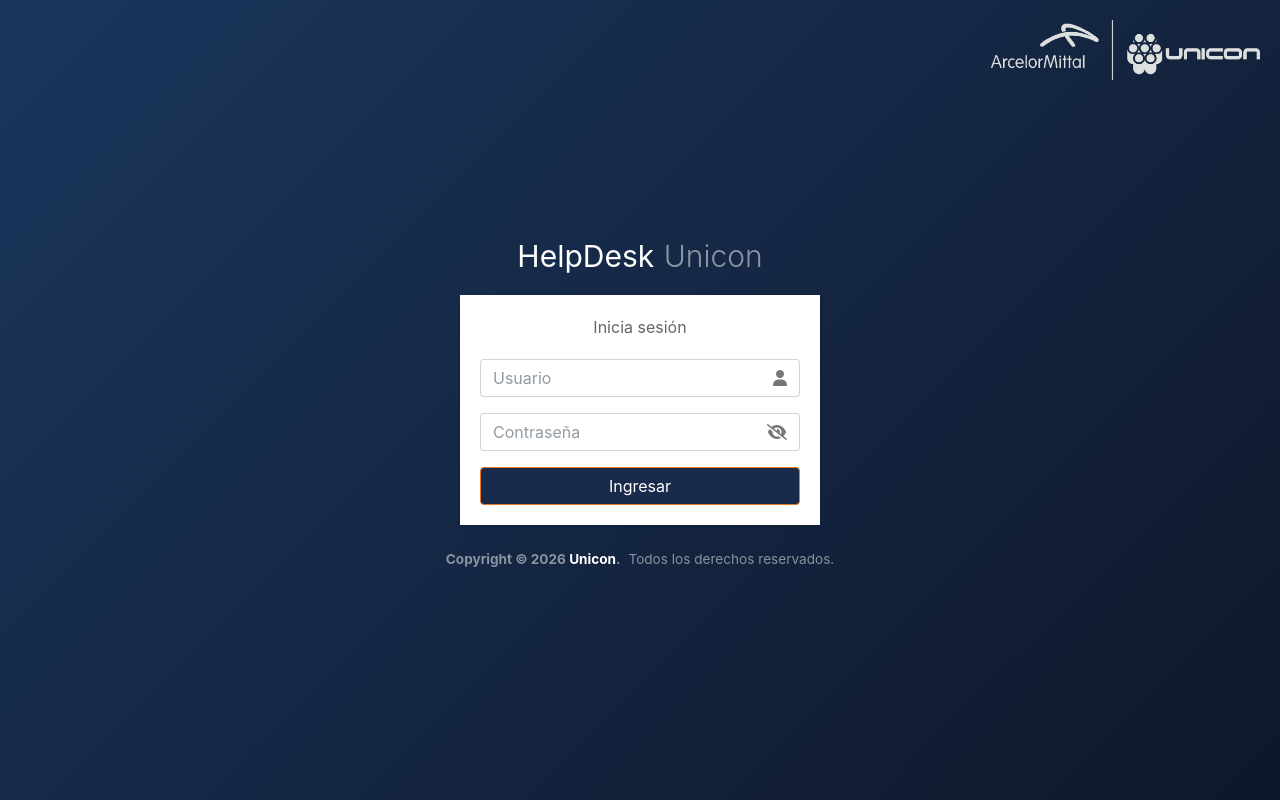
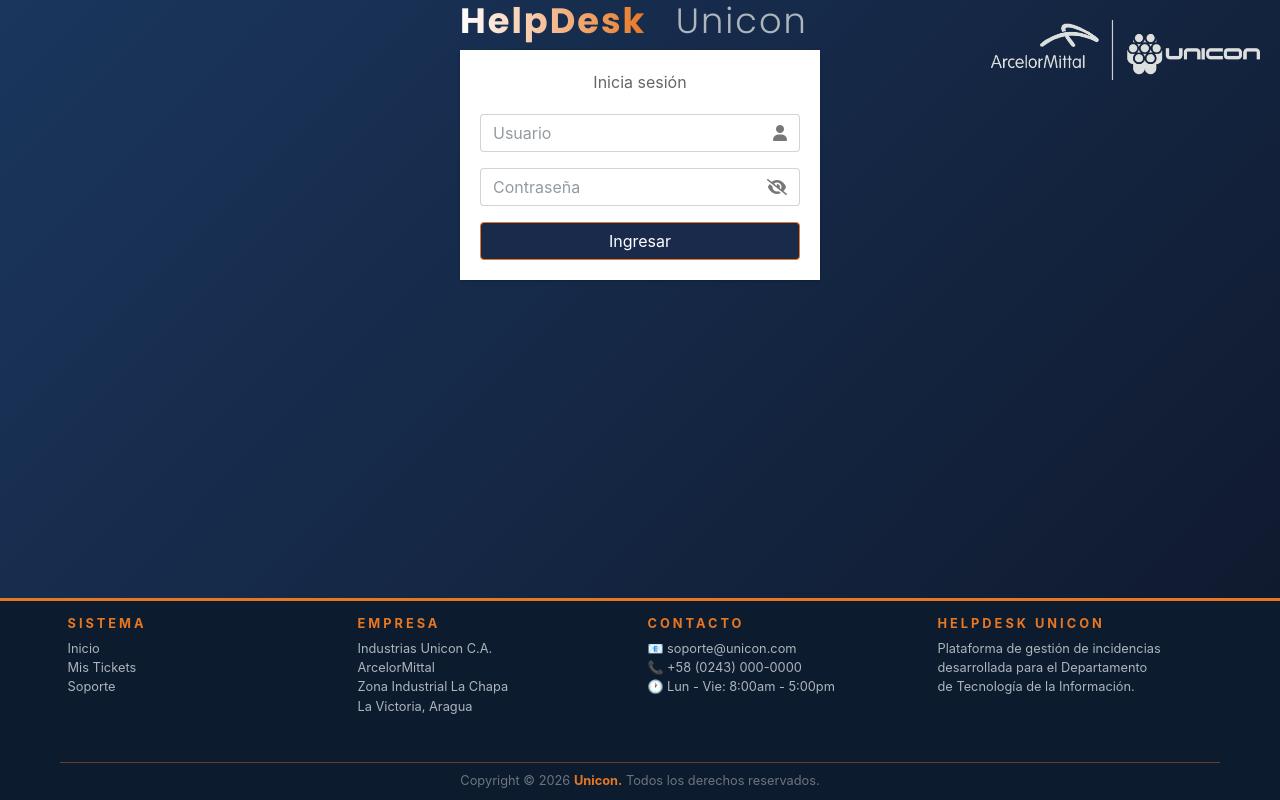
Before and after one commit to Ander2817/helpdesk_unicon, a PHP site: page / in a window 1280 px wide. Run offline with PHP 8.4, Linux system fonts and the light colour scheme; some libraries are stand-ins or nearby versions.

Commit message:
Visuales

```diff
--- a/assets/css/styles.css
+++ b/assets/css/styles.css
@@ -26,3 +26,65 @@ b {
     font-size: 30px;
 
 }
+
+html, body {
+    margin: 0;
+    padding: 0;
+    min-height: 100vh;
+    display: flex;
+    flex-direction: column;
+}
+
+footer {
+    width: 100%;
+    margin-top: auto !important;
+}
+
+footer {
+    padding: 25px 60px 15px 60px !important;
+}
+
+footer h6 {
+    margin-bottom: 10px !important;
+}
+
+footer ul li {
+    line-height: 1.7 !important;
+}
+
+footer p {
+    font-size: 0.82rem !important;
+    line-height: 1.6 !important;
+}
+
+footer hr {
+    margin: 8px 0 12px 0 !important;
+}
+
+footer {
+    padding: 15px 60px 10px 60px !important;
+}
+
+footer h6 {
+    margin-bottom: 8px !important;
+    font-size: 0.8rem !important;
+    letter-spacing: 3px !important;
+}
+
+footer ul li {
+    line-height: 1.5 !important;
+    font-size: 0.8rem !important;
+}
+
+footer p {
+    font-size: 0.8rem !important;
+    line-height: 1.5 !important;
+}
+
+footer hr {
+    margin: 6px 0 8px 0 !important;
+}
+
+footer .copyright {
+    font-size: 0.75rem !important;
+}
--- a/index.php
+++ b/index.php
@@ -3,6 +3,7 @@
 <head>
     <meta charset="UTF-8">
     <title>HelpDesk Unicon - Login</title>
+    <link href="https://fonts.googleapis.com/css2?family=Poppins:wght@300;600;700&display=swap" rel="stylesheet">
     <link rel="stylesheet" href="https://cdn.jsdelivr.net/npm/bootstrap@5.3.0/dist/css/bootstrap.min.css">
     <link rel="stylesheet" href="https://cdnjs.cloudflare.com/ajax/libs/font-awesome/6.4.0/css/all.min.css">
     <link rel="stylesheet" href="https://cdn.jsdelivr.net/npm/admin-lte@3.2/dist/css/adminlte.min.css">
@@ -65,10 +66,26 @@
 
 <div class="login-box">
     <!-- Hacemos que el texto del título sea blanco para que contraste con el nuevo fondo oscuro -->
-    <div class="login-logo text-white">
-        <b class="text-white">HelpDesk</b>
-        <span class="texto-secundario text-white-50 fw-light">Unicon</span>
-    </div>
+    <h1 style="
+    font-family: 'Poppins', sans-serif;
+    font-size: 2.2rem;
+    font-weight: 700;
+    letter-spacing: 2px;
+    white-space: nowrap;
+">
+    <span style="
+        background: linear-gradient(90deg, #ffffff 0%, #E87722 100%);
+        -webkit-background-clip: text;
+        -webkit-text-fill-color: transparent;
+        background-clip: text;
+    ">HelpDesk</span>
+    <span style="
+        color: #adb5bd;
+        font-weight: 300;
+        margin-left: 20px;
+        -webkit-text-fill-color: #adb5bd;
+    ">Unicon</span>
+</h1>
     <div class="card">
         <div class="card-body login-card-body">
             <p class="login-box-msg">Inicia sesión</p>
@@ -101,9 +118,60 @@
 </div>
 
 <!-- Hacemos el texto del footer más claro para que se lea perfectamente sobre el fondo azul oscuro -->
-<footer class="text-center mt-4 text-white-50" style="font-size: 0.85rem;">
-    <strong>Copyright &copy; 2026 <a href="#" class="text-white text-decoration-none fw-bold">Unicon</a>.</strong>
-    <div class="d-inline ms-1">Todos los derechos reservados.</div>
+<footer style="background-color: #0d1b2e; border-top: 3px solid #E87722; padding: 40px 60px 20px 60px; width: 100%;">
+    <div class="row text-white" style="margin: 0;">
+
+        <!-- Columna 1 -->
+        <div class="col-md-3 mb-4">
+            <h6 style="color: #E87722; font-weight: bold; letter-spacing: 2px; margin-bottom: 15px;">SISTEMA</h6>
+            <ul class="list-unstyled" style="font-size: 0.85rem; color: #adb5bd; line-height: 2;">
+                <li>Inicio</li>
+                <li>Mis Tickets</li>
+                <li>Soporte</li>
+            </ul>
+        </div>
+
+        <!-- Columna 2 -->
+        <div class="col-md-3 mb-4">
+            <h6 style="color: #E87722; font-weight: bold; letter-spacing: 2px; margin-bottom: 15px;">EMPRESA</h6>
+            <ul class="list-unstyled" style="font-size: 0.85rem; color: #adb5bd; line-height: 2;">
+                <li>Industrias Unicon C.A.</li>
+                <li>ArcelorMittal</li>
+                <li>Zona Industrial La Chapa</li>
+                <li>La Victoria, Aragua</li>
+            </ul>
+        </div>
+
+        <!-- Columna 3 -->
+        <div class="col-md-3 mb-4">
+            <h6 style="color: #E87722; font-weight: bold; letter-spacing: 2px; margin-bottom: 15px;">CONTACTO</h6>
+            <ul class="list-unstyled" style="font-size: 0.85rem; color: #adb5bd; line-height: 2;">
+                <li>📧 soporte@unicon.com</li>
+                <li>📞 +58 (0243) 000-0000</li>
+                <li>🕐 Lun - Vie: 8:00am - 5:00pm</li>
+            </ul>
+        </div>
+
+        <!-- Columna 4 -->
+        <div class="col-md-3 mb-4">
+            <h6 style="color: #E87722; font-weight: bold; letter-spacing: 2px; margin-bottom: 15px;">HELPDESK UNICON</h6>
+            <p style="font-size: 0.85rem; color: #adb5bd; line-height: 1.8;">
+                Plataforma de gestión de incidencias<br>
+                desarrollada para el Departamento<br>
+                de Tecnología de la Información.
+            </p>
+        </div>
+
+    </div>
+
+    <!-- Línea -->
+    <hr style="border-color: #E87722; opacity: 0.4; margin: 10px 0 20px 0;">
+
+    <!-- Copyright -->
+    <div class="text-center" style="font-size: 0.8rem; color: #6c757d;">
+        Copyright © 2026 <span style="color: #E87722; font-weight: bold;">Unicon.</span>
+        Todos los derechos reservados.
+    </div>
 </footer>
 
 <script src="https://cdn.jsdelivr.net/npm/bootstrap@5.3.0/dist/js/bootstrap.bundle.min.js"></script>
```
